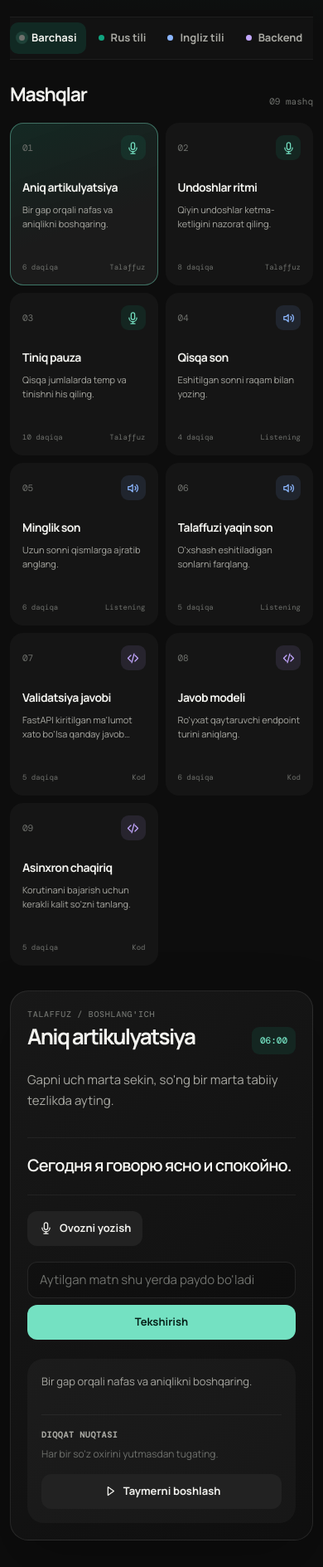
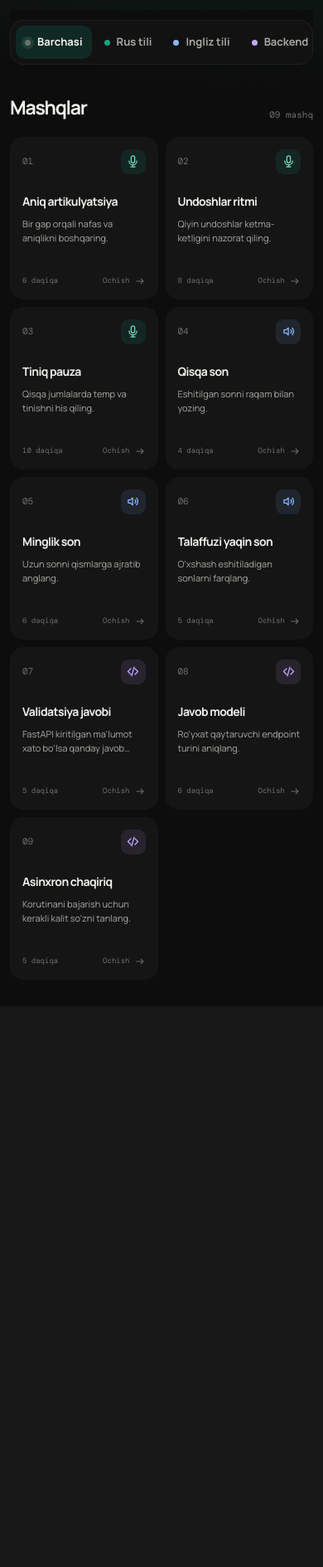
Before and after one commit to shamsiyevshamsiddin19/web-training, a FastAPI app: page / in a window 390 px wide. Shown: the whole page at 83% size. After the commit the page ends 1163 px from the top, so only its background shows below. Run offline with FastAPI, Linux system fonts and the light colour scheme.

Commit message:
feat(train): add dedicated exercise pages and responsive navigation

```diff
--- a/app/main.py
+++ b/app/main.py
@@ -39,6 +39,18 @@ app.mount("/static", StaticFiles(directory=str(BASE_DIR / "static")), name="stat
 
 @app.get("/", response_class=HTMLResponse, include_in_schema=False)
 async def home(request: Request) -> HTMLResponse:
-    """Mashqlar ilovasining yagona, tez yuklanuvchi interfeysini qaytaradi."""
+    """Mashqlar katalogining bosh sahifasini qaytaradi."""
 
     return templates.TemplateResponse(request=request, name="index.html", context={"host": settings.app_host})
+
+
+@app.get("/mashq/{exercise_id}", response_class=HTMLResponse, include_in_schema=False)
+async def exercise_page(request: Request, exercise_id: str) -> HTMLResponse:
+    """Mashq uchun alohida, to'g'ridan-to'g'ri ochiladigan sahifani qaytaradi."""
+
+    exercise = get_catalog().exercise(exercise_id).public()
+    return templates.TemplateResponse(
+        request=request,
+        name="exercise.html",
+        context={"host": settings.app_host, "exercise": exercise},
+    )
--- a/static/css/style.css
+++ b/static/css/style.css
@@ -84,21 +84,25 @@ a:focus-visible {
   position: sticky;
   z-index: 20;
   top: 0;
-  padding-top: 8px;
+  padding: 12px 0 10px;
   background: linear-gradient(180deg, var(--canvas) 78%, rgba(13, 13, 13, 0));
 }
 
 .top-trackbar {
   display: flex;
+  width: 100%;
   overflow-x: auto;
   gap: 4px;
-  margin: 0 -8px;
-  padding: 8px;
-  border-top: 1px solid var(--soft-line);
-  border-bottom: 1px solid var(--soft-line);
+  margin: 0;
+  padding: 6px;
+  border: 1px solid var(--soft-line);
+  border-radius: 16px;
   background: rgba(21, 21, 21, 0.78);
   backdrop-filter: blur(14px);
+  overscroll-behavior-x: contain;
   scrollbar-width: none;
+  scroll-padding-inline: 6px;
+  scroll-snap-type: x proximity;
 }
 
 .top-trackbar::-webkit-scrollbar {
@@ -107,7 +111,9 @@ a:focus-visible {
 
 .top-track-button {
   display: inline-flex;
+  flex: 0 0 auto;
   min-width: max-content;
+  min-height: 40px;
   align-items: center;
   gap: 8px;
   padding: 9px 12px;
@@ -116,6 +122,7 @@ a:focus-visible {
   color: var(--muted);
   background: transparent;
   cursor: pointer;
+  scroll-snap-align: start;
   white-space: nowrap;
   transition: color 160ms ease, background 160ms ease, transform 160ms ease;
 }
@@ -282,7 +290,7 @@ p {
   stroke-linejoin: round;
 }
 
-.exercise-card h3 {
+.exercise-card h2 {
   overflow: hidden;
   margin: 26px 0 8px;
   font-size: 16px;
@@ -313,6 +321,17 @@ p {
   font-size: 10px;
 }
 
+.card-action {
+  display: inline-flex;
+  align-items: center;
+  gap: 5px;
+}
+
+.card-action .icon {
+  width: 14px;
+  height: 14px;
+}
+
 .completed-mark {
   color: var(--accent-light);
 }
@@ -641,7 +711,7 @@ p {
 
   .top-trackbar {
     margin-inline: 0;
-    padding: 6px 0;
+    padding: 6px;
   }
 
   .top-track-button {
@@ -663,7 +733,7 @@ p {
     border-radius: 16px;
   }
 
-  .exercise-card h3 {
+  .exercise-card h2 {
     margin-top: 22px;
     font-size: 14px;
   }
--- a/static/js/app.js
+++ b/static/js/app.js
@@ -1,5 +1,6 @@
 const appRoot = document.querySelector("#app");
 const storageKey = "train.shamsiyev.uz.completed.v1";
+const isExercisePage = appRoot.dataset.page === "exercise";
 
 const state = {
   tracks: [],
@@ -24,7 +25,9 @@ const icons = {
   play:
     '<svg class="icon" viewBox="0 0 24 24" aria-hidden="true"><path d="m9 5 10 7-10 7V5Z"></path></svg>',
   arrow:
-    '<svg class="icon" viewBox="0 0 24 24" aria-hidden="true"><path d="M5 12h13M14 7l5 5-5 5"></path></svg>',
+    '<svg class="icon icon-arrow" viewBox="0 0 24 24" aria-hidden="true"><path d="M5 12h13M14 7l5 5-5 5"></path></svg>',
+  back:
+    '<svg class="icon icon-arrow" viewBox="0 0 24 24" aria-hidden="true"><path d="M19 12H6M10 7l-5 5 5 5"></path></svg>',
 };
 
 function escapeHtml(value = "") {
@@ -45,10 +48,12 @@ function activeExercise() {
 }
 
 function filteredExercises() {
-  if (state.activeTrack === "all") {
-    return state.exercises;
+  if (state.activeTrack === "all") return state.exercises;
+  return state.exercises.filter((exercise) => exercise.track_id === state.activeTrack);
 }
-  return state.exercises.filter((exercise) => exercise.track_id === state.activeTrack);
+
+function exerciseUrl(exerciseId) {
+  return `/mashq/${encodeURIComponent(exerciseId)}`;
 }
 
 function typeLabel(kind) {
@@ -75,9 +80,7 @@ function formatTimer(seconds) {
 function loadCompleted() {
   try {
     const saved = JSON.parse(localStorage.getItem(storageKey) || "[]");
-    if (Array.isArray(saved)) {
-      state.completed = new Set(saved);
-    }
+    if (Array.isArray(saved)) state.completed = new Set(saved);
   } catch {
     state.completed = new Set();
   }
@@ -88,15 +91,11 @@ function saveCompleted() {
 }
 
 function topTrackButtons() {
-  const allButton = {
-    id: "all",
-    title: "Barchasi",
-    accent: "",
-  };
+  const allButton = { id: "all", title: "Barchasi", accent: "" };
   return [allButton, ...state.tracks]
     .map(
       (track) => `
-        <button class="top-track-button ${state.activeTrack === track.id ? "active" : ""}" data-action="select-track" data-track="${track.id}" type="button">
+        <button class="top-track-button ${state.activeTrack === track.id ? "active" : ""}" data-action="select-track" data-track="${track.id}" type="button" aria-pressed="${state.activeTrack === track.id}">
           <span class="top-track-marker ${track.accent || ""}"></span>
           <span class="top-track-label">${escapeHtml(track.title)}</span>
         </button>
@@ -108,20 +107,20 @@ function topTrackButtons() {
 function exerciseCard(exercise, index) {
   const track = trackFor(exercise.track_id);
   const accent = track?.accent || "mint";
-  const isCompleted = state.completed.has(exercise.id);
+  const completed = state.completed.has(exercise.id);
   return `
-    <button class="exercise-card ${exercise.id === state.activeId ? "active" : ""}" data-action="open-exercise" data-exercise="${exercise.id}" type="button">
+    <a class="exercise-card" href="${exerciseUrl(exercise.id)}">
       <span class="card-topline">
         <span class="exercise-number">${String(index + 1).padStart(2, "0")}</span>
         <span class="exercise-kind-icon ${accent}">${typeIcon(exercise.kind)}</span>
       </span>
-      <h3>${escapeHtml(exercise.title)}</h3>
+      <h2>${escapeHtml(exercise.title)}</h2>
       <p>${escapeHtml(exercise.description)}</p>
       <span class="card-meta">
         <span>${exercise.duration_minutes} daqiqa</span>
-        <span>${isCompleted ? '<span class="completed-mark">Bajarildi</span>' : escapeHtml(typeLabel(exercise.kind))}</span>
+        <span class="card-action">${completed ? "Bajarildi" : "Ochish"} ${icons.arrow}</span>
       </span>
-    </button>
+    </a>
   `;
 }
 
@@ -191,27 +190,29 @@ function practiceBody(exercise) {
   `;
 }
 
-function practicePanel(exercise) {
+function practicePanel(exercise, showOverview = true) {
   const remaining = state.remainingSeconds[exercise.id] ?? exercise.duration_minutes * 60;
   return `
-    <section class="practice-panel" id="practice-panel" aria-labelledby="practice-title">
+    <section class="practice-panel" id="practice-panel" aria-labelledby="${showOverview ? "practice-title" : "exercise-title"}">
       <div class="practice-content">
+        ${
+          showOverview
+            ? `
               <p class="panel-kicker">${escapeHtml(typeLabel(exercise.kind))} / ${escapeHtml(exercise.level)}</p>
               <div class="practice-title-row">
                 <h2 id="practice-title">${escapeHtml(exercise.title)}</h2>
                 <time class="timer" id="exercise-timer" datetime="PT${remaining}S">${formatTimer(remaining)}</time>
               </div>
               <p class="instruction">${escapeHtml(exercise.instruction)}</p>
+            `
+            : ""
+        }
         <div class="practice-body">${practiceBody(exercise)}</div>
       </div>
       <aside class="practice-aside" aria-label="Mashq yo'riqnomasi">
         <div>
           <p class="aside-description">${escapeHtml(exercise.description)}</p>
-          ${
-            exercise.hint
-              ? `<p class="hint"><strong>Diqqat nuqtasi</strong>${escapeHtml(exercise.hint)}</p>`
-              : ""
-          }
+          ${exercise.hint ? `<p class="hint"><strong>Diqqat nuqtasi</strong>${escapeHtml(exercise.hint)}</p>` : ""}
         </div>
         <button class="button button-secondary timer-start" data-action="start-timer" data-exercise="${exercise.id}" type="button">
           ${icons.play}
@@ -222,9 +223,8 @@ function practicePanel(exercise) {
   `;
 }
 
-function render() {
+function renderCatalog() {
   const exercises = filteredExercises();
-  const current = activeExercise();
   const title = state.activeTrack === "all" ? "Mashqlar" : trackFor(state.activeTrack)?.title || "Mashqlar";
 
   appRoot.innerHTML = `
@@ -238,22 +238,60 @@ function render() {
             <h1 id="exercise-list-title">${escapeHtml(title)}</h1>
             <span class="exercise-count">${String(exercises.length).padStart(2, "0")} mashq</span>
           </div>
-          ${exercises.length ? `<div class="exercise-grid">${exercises.map(exerciseCard).join("")}</div>` : "<p class=\"empty-state\">Bu yo'nalishda hozircha mashq yo'q.</p>"}
-          ${current ? practicePanel(current) : ""}
+          ${exercises.length ? `<div class="exercise-grid">${exercises.map(exerciseCard).join("")}</div>` : '<p class="empty-state">Bu yo\'nalishda hozircha mashq yo\'q.</p>'}
         </section>
       </main>
     </div>
   `;
 }
 
+function renderExercisePage() {
+  const exercise = activeExercise();
+  if (!exercise) {
+    renderError("Mashq topilmadi.");
+    return;
+  }
+
+  const track = trackFor(exercise.track_id);
+  const remaining = state.remainingSeconds[exercise.id] ?? exercise.duration_minutes * 60;
+  appRoot.innerHTML = `
+    <div class="app-shell">
+      <header class="topbar detail-topbar">
+        <a class="back-link" href="/">${icons.back}<span>Barcha mashqlar</span></a>
+        <span class="detail-track">${escapeHtml(track?.title || typeLabel(exercise.kind))}</span>
+      </header>
+      <main id="main-content">
+        <section class="exercise-zone exercise-detail-zone" aria-labelledby="exercise-title">
+          <p class="panel-kicker">${escapeHtml(typeLabel(exercise.kind))} / ${escapeHtml(exercise.level)}</p>
+          <div class="detail-title-row">
+            <h1 id="exercise-title">${escapeHtml(exercise.title)}</h1>
+            <time class="timer" id="exercise-timer" datetime="PT${remaining}S">${formatTimer(remaining)}</time>
+          </div>
+          <p class="instruction detail-instruction">${escapeHtml(exercise.instruction)}</p>
+          ${practicePanel(exercise, false)}
+        </section>
+      </main>
+    </div>
+  `;
+}
+
+function renderError(message) {
+  appRoot.innerHTML = `<div class="app-shell"><main id="main-content"><div class="error-state">${escapeHtml(message)}</div></main></div>`;
+}
+
+function renderCurrentPage() {
+  if (isExercisePage) renderExercisePage();
+  else renderCatalog();
+}
+
 function updateTimer() {
   const exercise = activeExercise();
   const timer = document.querySelector("#exercise-timer");
-  if (exercise && timer) {
+  if (!exercise || !timer) return;
+
   const seconds = state.remainingSeconds[exercise.id] ?? exercise.duration_minutes * 60;
   timer.textContent = formatTimer(seconds);
   timer.dateTime = `PT${seconds}S`;
-  }
 }
 
 function startTimer(exerciseId) {
@@ -269,7 +307,7 @@ function startTimer(exerciseId) {
       window.clearInterval(state.timerId);
       state.timerId = null;
       state.feedback[exerciseId] = { type: "info", message: "Sikl tugadi. Natijani tekshirib, keyingi mashqqa o'ting." };
-      render();
+      renderCurrentPage();
     }
   }, 1000);
 }
@@ -277,7 +315,7 @@ function startTimer(exerciseId) {
 function speak(exercise) {
   if (!("speechSynthesis" in window) || !exercise.audio_text) {
     state.feedback[exercise.id] = { type: "error", message: "Bu brauzerda ovozli tinglash mavjud emas." };
-    render();
+    renderCurrentPage();
     return;
   }
 
@@ -291,11 +329,8 @@ function speak(exercise) {
 function recordPronunciation(exercise) {
   const Recognition = window.SpeechRecognition || window.webkitSpeechRecognition;
   if (!Recognition) {
-    state.feedback[exercise.id] = {
-      type: "error",
-      message: "Ovozli yozuv bu brauzerda yo'q. Matnni qo'lda kiriting.",
-    };
-    render();
+    state.feedback[exercise.id] = { type: "error", message: "Ovozli yozuv bu brauzerda yo'q. Matnni qo'lda kiriting." };
+    renderCurrentPage();
     return;
   }
 
@@ -304,22 +339,22 @@ function recordPronunciation(exercise) {
   recognition.interimResults = false;
   recognition.maxAlternatives = 1;
   state.recordingId = exercise.id;
-  render();
+  renderCurrentPage();
 
   recognition.onresult = (event) => {
     state.answers[exercise.id] = event.results[0][0].transcript;
     state.recordingId = null;
-    render();
+    renderCurrentPage();
   };
   recognition.onerror = () => {
     state.recordingId = null;
     state.feedback[exercise.id] = { type: "error", message: "Ovoz aniqlanmadi. Yana urinib ko'ring yoki matnni kiriting." };
-    render();
+    renderCurrentPage();
   };
   recognition.onend = () => {
     if (state.recordingId === exercise.id) {
       state.recordingId = null;
-      render();
+      renderCurrentPage();
     }
   };
   recognition.start();
@@ -329,7 +364,7 @@ async function submitAnswer(exercise) {
   const answer = state.answers[exercise.id]?.trim();
   if (!answer) {
     state.feedback[exercise.id] = { type: "info", message: "Avval javobni kiriting yoki variantni tanlang." };
-    render();
+    renderCurrentPage();
     return;
   }
 
@@ -350,7 +385,7 @@ async function submitAnswer(exercise) {
   } catch {
     state.feedback[exercise.id] = { type: "error", message: "Tekshiruvni yakunlab bo'lmadi. Ulanishni tekshiring." };
   }
-  render();
+  renderCurrentPage();
 }
 
 appRoot.addEventListener("input", (event) => {
@@ -365,23 +400,16 @@ appRoot.addEventListener("click", (event) => {
   const action = button.dataset.action;
   if (action === "select-track") {
     state.activeTrack = button.dataset.track;
-    const next = filteredExercises()[0];
-    if (next) state.activeId = next.id;
-    render();
+    renderCatalog();
     return;
   }
 
   const exercise = state.exercises.find((item) => item.id === button.dataset.exercise);
   if (!exercise) return;
 
-  if (action === "open-exercise") {
-    state.activeId = exercise.id;
-    render();
-    window.requestAnimationFrame(() => document.querySelector("#practice-panel")?.scrollIntoView({ behavior: "smooth", block: "start" }));
-  }
   if (action === "select-choice") {
     state.answers[exercise.id] = button.dataset.value;
-    render();
+    renderCurrentPage();
   }
   if (action === "submit-answer") submitAnswer(exercise);
   if (action === "start-timer") startTimer(exercise.id);
@@ -391,18 +419,27 @@ appRoot.addEventListener("click", (event) => {
 
 async function initialize() {
   try {
-    const [tracksResponse, exercisesResponse] = await Promise.all([
-      fetch("/api/tracks"),
-      fetch("/api/exercises"),
-    ]);
-    if (!tracksResponse.ok || !exercisesResponse.ok) throw new Error("catalog unavailable");
+    const tracksResponse = await fetch("/api/tracks");
+    if (!tracksResponse.ok) throw new Error("catalog unavailable");
     state.tracks = await tracksResponse.json();
+
+    if (isExercisePage) {
+      const exerciseId = appRoot.dataset.exerciseId;
+      const exerciseResponse = await fetch(`/api/exercises/${encodeURIComponent(exerciseId)}`);
+      if (!exerciseResponse.ok) throw new Error("exercise unavailable");
+      const exercise = await exerciseResponse.json();
+      state.exercises = [exercise];
+      state.activeId = exercise.id;
+    } else {
+      const exercisesResponse = await fetch("/api/exercises");
+      if (!exercisesResponse.ok) throw new Error("catalog unavailable");
       state.exercises = await exercisesResponse.json();
-    state.activeId = state.exercises[0]?.id || null;
+    }
+
     loadCompleted();
-    render();
+    renderCurrentPage();
   } catch {
-    appRoot.innerHTML = "<div class=\"app-shell\"><div class=\"error-state\">Mashqlarni yuklab bo'lmadi. Sahifani yangilab ko'ring.</div></div>";
+    renderError(isExercisePage ? "Mashqni yuklab bo'lmadi. Sahifani yangilab ko'ring." : "Mashqlarni yuklab bo'lmadi. Sahifani yangilab ko'ring.");
   }
 }
 
--- a/templates/index.html
+++ b/templates/index.html
@@ -21,7 +21,7 @@
       href="https://fonts.googleapis.com/css2?family=DM+Mono:wght@400;500&family=Manrope:wght@400;500;600;700;800&display=swap"
       rel="stylesheet"
     />
-    <link rel="stylesheet" href="/static/css/style.css?v=1.0.3" />
+    <link rel="stylesheet" href="/static/css/style.css?v=1.0.5" />
     <title>train.shamsiyev.uz</title>
   </head>
   <body>
@@ -32,6 +32,6 @@
       </div>
     </div>
     <noscript>Ushbu mashqlar uchun brauzerda JavaScript yoqilgan bo'lishi kerak.</noscript>
-    <script src="/static/js/app.js?v=1.0.3" defer></script>
+    <script src="/static/js/app.js?v=1.0.5" defer></script>
   </body>
 </html>
```
Also changed, not shown: other parts of static/css/style.css (+65 -1 lines), templates/exercise.html (added, +34 -0 lines), tests/test_api.py (+14 -0 lines). Lines whose indentation alone changed are shown as unchanged.
